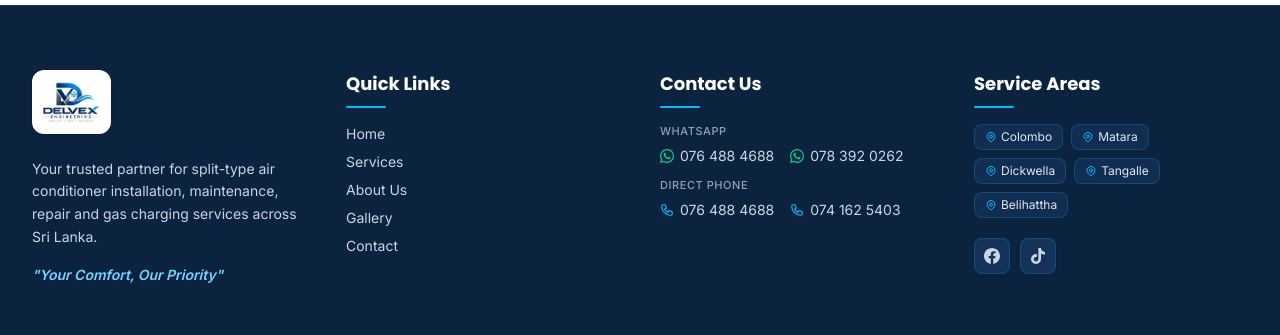
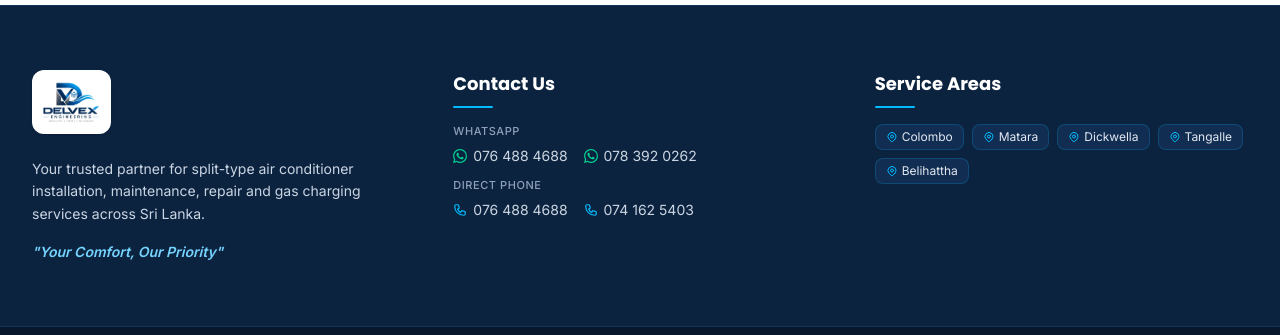
Before and after one commit to Heshan200166/DelVex-reboot, a React (Vite) app: page /gallery in a window 1280 px wide. Shown: the part 1464-1799 px from the top of the page. Built offline with nearby package versions, Linux system fonts and the light colour scheme; the HTML template or start-up script is replaced by a standard one.

Commit message:
feat: add Footer component along with static assets and build files

```diff
--- a/src/components/Footer.jsx
+++ b/src/components/Footer.jsx
@@ -5,13 +5,13 @@ export default function Footer() {
     <footer className="bg-[#0c2340] text-slate-300 border-t border-[#15325b]">
       {/* Main Footer */}
       <div className="site-container py-10 md:py-16">
-        <div className="grid grid-cols-1 sm:grid-cols-2 lg:grid-cols-4 gap-7 md:gap-10">
+        <div className="grid grid-cols-1 md:grid-cols-3 gap-8 lg:gap-12">
           {/* Column 1: Brand */}
           <div className="space-y-3 sm:space-y-4">
             <Link to="/" className="inline-block bg-white p-2.5 rounded-xl shadow-sm">
               <img src="/images/logo.jpg" alt="Delvex Engineering Logo" className="h-10 md:h-11 w-auto object-contain" />
             </Link>
-            <p className="text-xs md:text-sm leading-relaxed text-slate-300 max-w-sm">
+            <p className="text-xs md:text-sm leading-relaxed text-slate-300">
               Your trusted partner for split-type air conditioner installation, maintenance, repair and gas charging services across Sri Lanka.
             </p>
             <p className="text-sky-300 font-semibold text-xs md:text-sm italic">
@@ -19,20 +19,7 @@ export default function Footer() {
             </p>
           </div>
 
-          {/* Column 2: Quick Links */}
-          <div>
-            <h3 className="text-white font-heading font-bold text-base md:text-lg mb-2">Quick Links</h3>
-            <div className="w-10 h-0.5 bg-sky-400 mb-3 md:mb-4 rounded-full"></div>
-            <nav className="flex flex-wrap sm:flex-col gap-x-5 gap-y-2 text-sm">
-              <Link to="/" className="footer-link">Home</Link>
-              <Link to="/services" className="footer-link">Services</Link>
-              <Link to="/about" className="footer-link">About Us</Link>
-              <Link to="/gallery" className="footer-link">Gallery</Link>
-              <Link to="/contact" className="footer-link">Contact</Link>
-            </nav>
-          </div>
-
-          {/* Column 3: Contact Info */}
+          {/* Column 2: Contact Us */}
           <div>
             <h3 className="text-white font-heading font-bold text-base md:text-lg mb-2">Contact Us</h3>
             <div className="w-10 h-0.5 bg-sky-400 mb-3 md:mb-4 rounded-full"></div>
@@ -66,25 +53,17 @@ export default function Footer() {
             </div>
           </div>
 
-          {/* Column 4: Service Areas & Socials */}
+          {/* Column 3: Service Areas */}
           <div>
             <h3 className="text-white font-heading font-bold text-base md:text-lg mb-2">Service Areas</h3>
             <div className="w-10 h-0.5 bg-sky-400 mb-3 md:mb-4 rounded-full"></div>
-            <div className="flex flex-wrap gap-1.5 sm:gap-2 text-xs text-slate-300 mb-4 sm:mb-5">
+            <div className="flex flex-wrap gap-1.5 sm:gap-2 text-xs text-slate-300">
               {['Colombo', 'Matara', 'Dickwella', 'Tangalle', 'Belihattha'].map((area) => (
                 <div key={area} className="flex items-center gap-1 px-2.5 py-1 rounded-lg bg-[#15325b]/70 border border-sky-400/20 text-slate-200">
                   <svg className="w-3 h-3 text-sky-400 flex-shrink-0" fill="none" stroke="currentColor" viewBox="0 0 24 24"><path strokeLinecap="round" strokeLinejoin="round" strokeWidth={2} d="M17.657 16.657L13.414 20.9a1.998 1.998 0 01-2.827 0l-4.244-4.243a8 8 0 1111.314 0z" /><path strokeLinecap="round" strokeLinejoin="round" strokeWidth={2} d="M15 11a3 3 0 11-6 0 3 3 0 016 0z" /></svg>
                   <span>{area}</span>
                 </div>
               ))}
-            </div>
-            <div className="flex items-center gap-2.5">
-              <a href="https://www.facebook.com/share/14nisH8aAYf/" target="_blank" rel="noopener noreferrer" className="w-9 h-9 rounded-lg bg-[#15325b] border border-sky-400/20 flex items-center justify-center text-slate-300 hover:bg-sky-500 hover:text-white transition-all shadow-sm" aria-label="Facebook">
-                <svg className="w-4 h-4" fill="currentColor" viewBox="0 0 24 24"><path d="M24 12.073c0-6.627-5.373-12-12-12s-12 5.373-12 12c0 5.99 4.388 10.954 10.125 11.854v-8.385H7.078v-3.47h3.047V9.43c0-3.007 1.792-4.669 4.533-4.669 1.312 0 2.686.235 2.686.235v2.953H15.83c-1.491 0-1.956.925-1.956 1.874v2.25h3.328l-.532 3.47h-2.796v8.385C19.612 23.027 24 18.062 24 12.073z"/></svg>
-              </a>
-              <a href="https://www.tiktok.com/@delvexengineering" target="_blank" rel="noopener noreferrer" className="w-9 h-9 rounded-lg bg-[#15325b] border border-sky-400/20 flex items-center justify-center text-slate-300 hover:bg-sky-500 hover:text-white transition-all shadow-sm" aria-label="TikTok">
-                <svg className="w-4 h-4" fill="currentColor" viewBox="0 0 24 24"><path d="M12.525.02c1.31-.02 2.61-.01 3.91-.02.08 1.53.63 3.09 1.75 4.17 1.12 1.11 2.7 1.62 4.24 1.79v4.03c-1.44-.05-2.89-.35-4.2-.97-.57-.26-1.1-.59-1.62-.93-.01 2.92.01 5.84-.02 8.75-.08 1.4-.54 2.79-1.35 3.94-1.31 1.92-3.58 3.17-5.91 3.21-1.43.08-2.86-.31-4.08-1.03-2.02-1.19-3.44-3.37-3.65-5.71-.02-.5-.03-1-.01-1.49.18-1.9 1.12-3.72 2.58-4.96 1.66-1.44 3.98-2.13 6.15-1.72.02 1.48-.04 2.96-.04 4.44-.99-.32-2.15-.23-3.02.37-.63.41-1.11 1.04-1.36 1.75-.21.51-.15 1.07-.14 1.61.24 1.64 1.82 3.02 3.5 2.87 1.12-.01 2.19-.66 2.77-1.61.19-.33.4-.67.41-1.06.1-1.79.06-3.57.07-5.36.01-4.03-.01-8.05.02-12.07z"/></svg>
-              </a>
             </div>
           </div>
         </div>
```
Also changed, not shown: public/images/service-repair.jpg, 5 other files (tests, documents, lock files or other folders).
